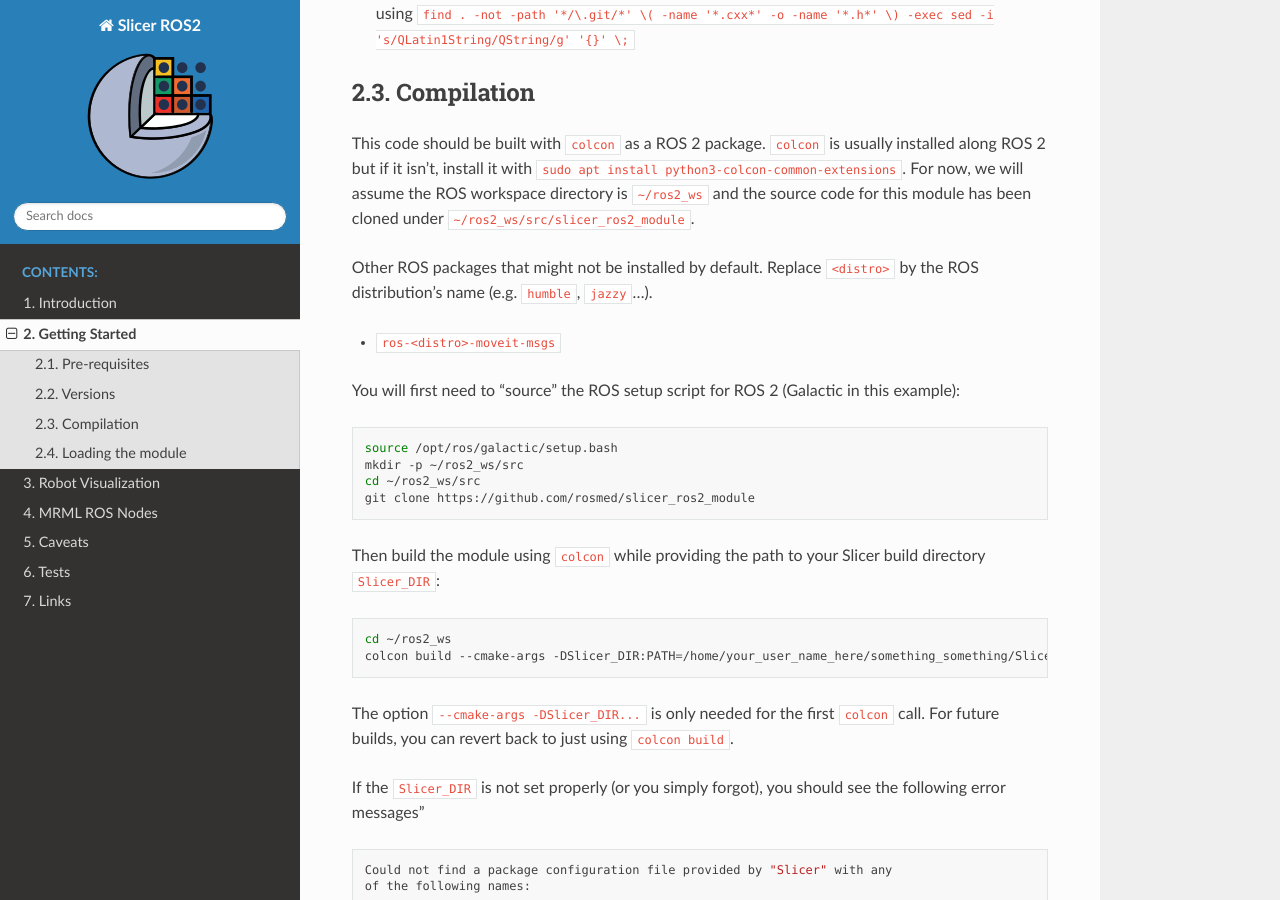
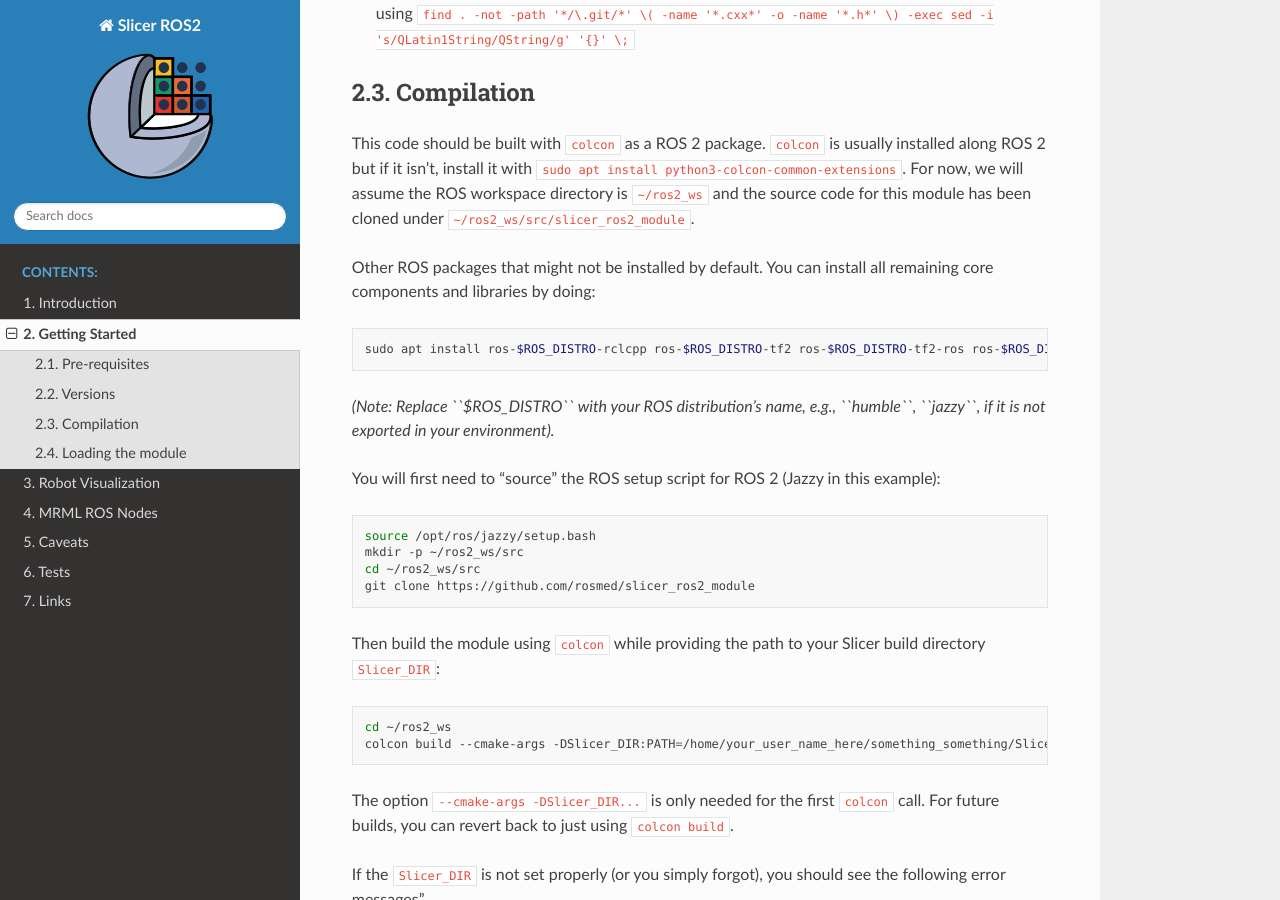
Before and after one commit to rosmed/slicer_ros2_module, a Sphinx documentation site: the page built from docs/pages/getting-started.rst, in a window 1280 px wide and 900 px high, scrolled down 1297 px. Built offline with Sphinx 7.4.7 and the Read the Docs theme 3.1.0, drawn with Linux system fonts in a browser that asks for light colours.

Commit message:
Documentation: updates for jazzy and new dependencies

```diff
--- a/docs/pages/getting-started.rst
+++ b/docs/pages/getting-started.rst
@@ -85,18 +85,20 @@ now, we will assume the ROS workspace directory is ``~/ros2_ws`` and
 the source code for this module has been cloned under
 ``~/ros2_ws/src/slicer_ros2_module``.
 
-Other ROS packages that might not be installed by default.  Replace
-``<distro>`` by the ROS distribution's name (e.g. ``humble``,
-``jazzy``...).
+Other ROS packages that might not be installed by default. You can install all remaining core components and libraries by doing:
 
-* ``ros-<distro>-moveit-msgs``
+.. code-block:: bash
 
-You will first need to "source" the ROS setup script for ROS 2 (Galactic
+   sudo apt install ros-$ROS_DISTRO-rclcpp ros-$ROS_DISTRO-tf2 ros-$ROS_DISTRO-tf2-ros ros-$ROS_DISTRO-kdl-parser ros-$ROS_DISTRO-urdf ros-$ROS_DISTRO-std-msgs ros-$ROS_DISTRO-std-srvs ros-$ROS_DISTRO-geometry-msgs ros-$ROS_DISTRO-sensor-msgs ros-$ROS_DISTRO-trajectory-msgs ros-$ROS_DISTRO-object-recognition-msgs ros-$ROS_DISTRO-rosbag2-interfaces ros-$ROS_DISTRO-turtlesim ros-$ROS_DISTRO-moveit-msgs ros-$ROS_DISTRO-moveit-core ros-$ROS_DISTRO-moveit-ros-planning ros-$ROS_DISTRO-moveit-ros-planning-interface liborocos-kdl-dev
+
+*(Note: Replace ``$ROS_DISTRO`` with your ROS distribution's name, e.g., ``humble``, ``jazzy``, if it is not exported in your environment).*
+
+You will first need to "source" the ROS setup script for ROS 2 (Jazzy
 in this example):
 
 .. code-block:: bash
 
-    source /opt/ros/galactic/setup.bash
+    source /opt/ros/jazzy/setup.bash
     mkdir -p ~/ros2_ws/src
     cd ~/ros2_ws/src
     git clone https://github.com/rosmed/slicer_ros2_module
--- a/docs/pages/nodes/parameters.rst
+++ b/docs/pages/nodes/parameters.rst
@@ -37,7 +37,7 @@ observer on the MRML ROS parameter node.
 
 ROS supports a limited number of types to encode parameters (`ROS2
 parameters
-<https://docs.ros.org/en/galactic/Concepts/About-ROS-2-Parameters.html>`_).
+<https://docs.ros.org/en/jazzy/Concepts/About-ROS-2-Parameters.html>`_).
 Most types are supported in SlicerROS2 and we provide methods to
 determine the type at runtime.  The recommended steps are:
 
```
